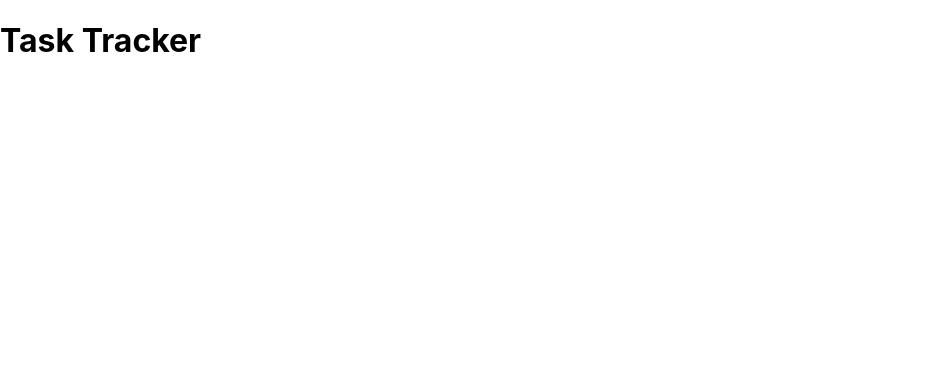
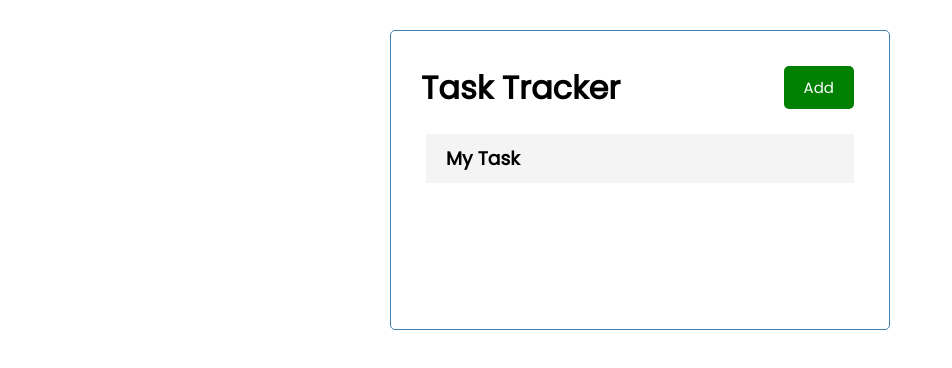
Before and after one commit to spencerlazzar/React-Task-Tracker, a React (Create React App) app: page / in a window 1280 px wide. Shown: the top 368 px of the page, without its empty margins (0-952 px from the left). Built offline with nearby package versions, Linux system fonts and the light colour scheme.

Commit message:
More files setup, done for the night

```diff
--- a/package.json
+++ b/package.json
@@ -8,6 +8,7 @@
     "@testing-library/user-event": "^12.6.2",
     "react": "^17.0.1",
     "react-dom": "^17.0.1",
+    "react-icons": "^4.1.0",
     "react-scripts": "4.0.1",
     "web-vitals": "^0.2.4"
   },
--- a/src/App.js
+++ b/src/App.js
@@ -1,9 +1,13 @@
 import Header from './components/Header'
+import Tasks from './components/Tasks'
 
 function App() {
+
+
   return (
     <div className="container">
-      <Header />
+      <Header title="Task Tracker" />
+      <Tasks />
     </div>
   );
 }
--- /dev/null
+++ b/src/components/Button.js
@@ -0,0 +1,15 @@
+
+const Button = ({color, text}) => {
+  return (
+    <div>
+      <button
+        style={{backgroundColor: color}}
+        className='btn'>{text}
+      </button>
+    </div>
+  )
+}
+
+
+
+export default Button
--- a/src/components/Header.js
+++ b/src/components/Header.js
@@ -1,8 +1,11 @@
+import Button from './Button'
 
-const Header = () => {
+
+const Header = ({title}) => {
   return (
-    <header>
-      <h1>Task Tracker</h1>
+    <header className='header'>
+      <h1>{title}</h1>
+      <Button color='green' text='Add' />
     </header>
   )
 }
--- /dev/null
+++ b/src/components/Task.js
@@ -0,0 +1,11 @@
+
+const Task = () => {
+  return (
+    <div className='task'>
+      <h3>My Task</h3>
+      <p></p>
+    </div>
+  )
+}
+
+export default Task
--- /dev/null
+++ b/src/components/Tasks.js
@@ -0,0 +1,13 @@
+import Task from './Task'
+
+
+const Tasks = () => {
+
+  return (
+    <div>
+      <Task />
+    </div>
+  )
+}
+
+export default Tasks
--- a/src/index.css
+++ b/src/index.css
@@ -1,13 +1,112 @@
-body {
+@import url('https://fonts.googleapis.com/css2?family=Poppins:wght@300;400&display=swap');
+
+* {
+  box-sizing: border-box;
   margin: 0;
-  font-family: -apple-system, BlinkMacSystemFont, 'Segoe UI', 'Roboto', 'Oxygen',
-    'Ubuntu', 'Cantarell', 'Fira Sans', 'Droid Sans', 'Helvetica Neue',
-    sans-serif;
-  -webkit-font-smoothing: antialiased;
-  -moz-osx-font-smoothing: grayscale;
+  padding: 0;
 }
 
-code {
-  font-family: source-code-pro, Menlo, Monaco, Consolas, 'Courier New',
-    monospace;
+body {
+  font-family: 'Poppins', sans-serif;
 }
+
+.container {
+  max-width: 500px;
+  margin: 30px auto;
+  overflow: auto;
+  min-height: 300px;
+  border: 1px solid steelblue;
+  padding: 30px;
+  border-radius: 5px;
+}
+
+.header {
+  display: flex;
+  justify-content: space-between;
+  align-items: center;
+  margin-bottom: 20px;
+}
+
+.btn {
+  display: inline-block;
+  background: #000;
+  color: #fff;
+  border: none;
+  padding: 10px 20px;
+  margin: 5px;
+  border-radius: 5px;
+  cursor: pointer;
+  text-decoration: none;
+  font-size: 15px;
+  font-family: inherit;
+}
+
+.btn:focus {
+  outline: none;
+}
+
+.btn:active {
+  transform: scale(0.98);
+}
+
+.btn-block {
+  display: block;
+  width: 100%;
+}
+
+.task {
+  background: #f4f4f4;
+  margin: 5px;
+  padding: 10px 20px;
+  cursor: pointer;
+}
+
+.task.reminder {
+  border-left: 5px solid green;
+}
+
+.task h3 {
+  display: flex;
+  align-items: center;
+  justify-content: space-between;
+}
+
+.add-form {
+  margin-bottom: 40px;
+}
+
+.form-control {
+  margin: 20px 0;
+}
+
+.form-control label {
+  display: block;
+}
+
+.form-control input {
+  width: 100%;
+  height: 40px;
+  margin: 5px;
+  padding: 3px 7px;
+  font-size: 17px;
+}
+
+.form-control-check {
+  display: flex;
+  align-items: center;
+  justify-content: space-between;
+}
+
+.form-control-check label {
+  flex: 1;
+}
+
+.form-control-check input {
+  flex: 2;
+  height: 20px;
+}
+
+footer {
+  margin-top: 30px;
+  text-align: center;
+}
```
Also changed, not shown: 2 other files (tests, documents, lock files or other folders).
